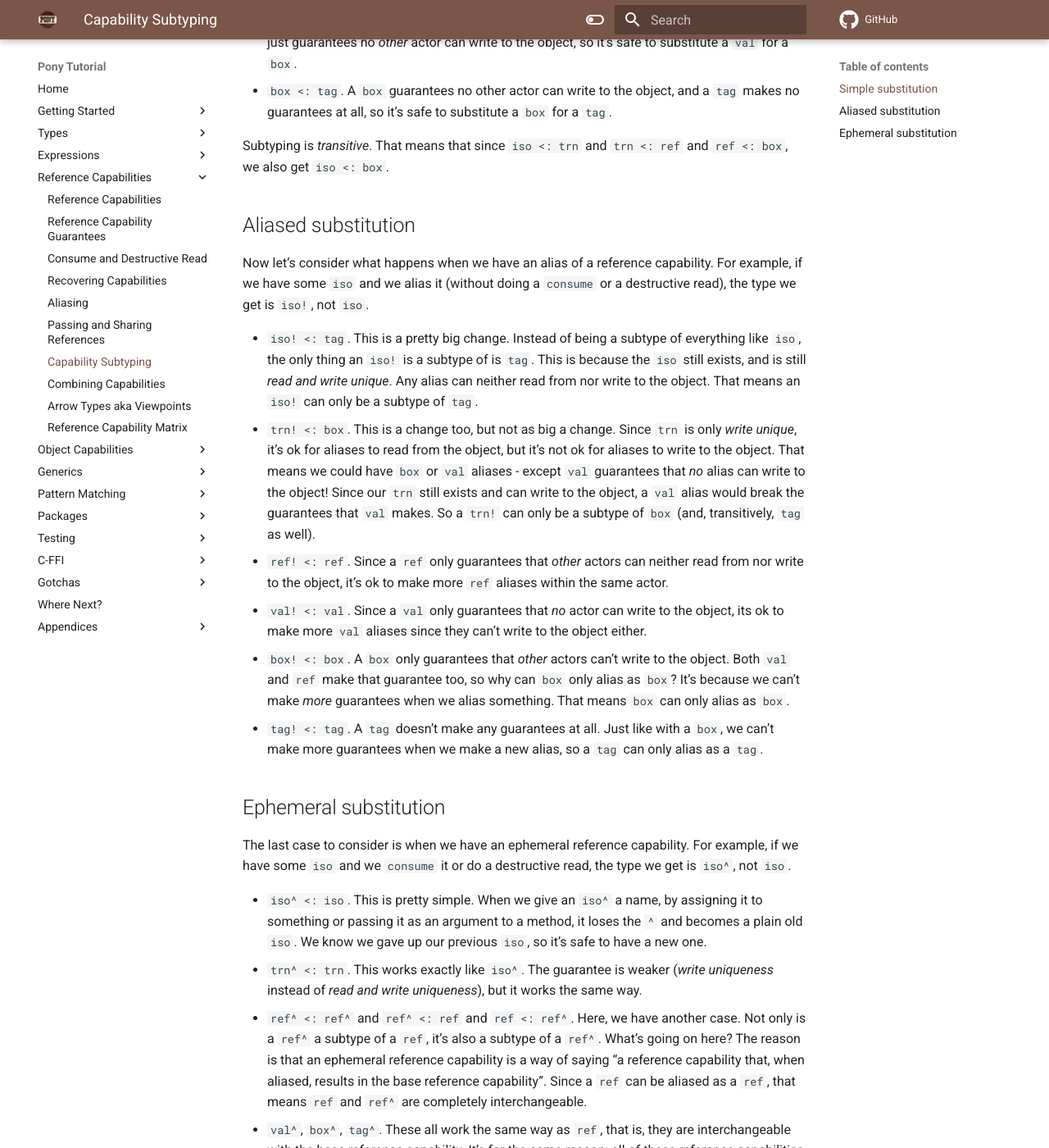
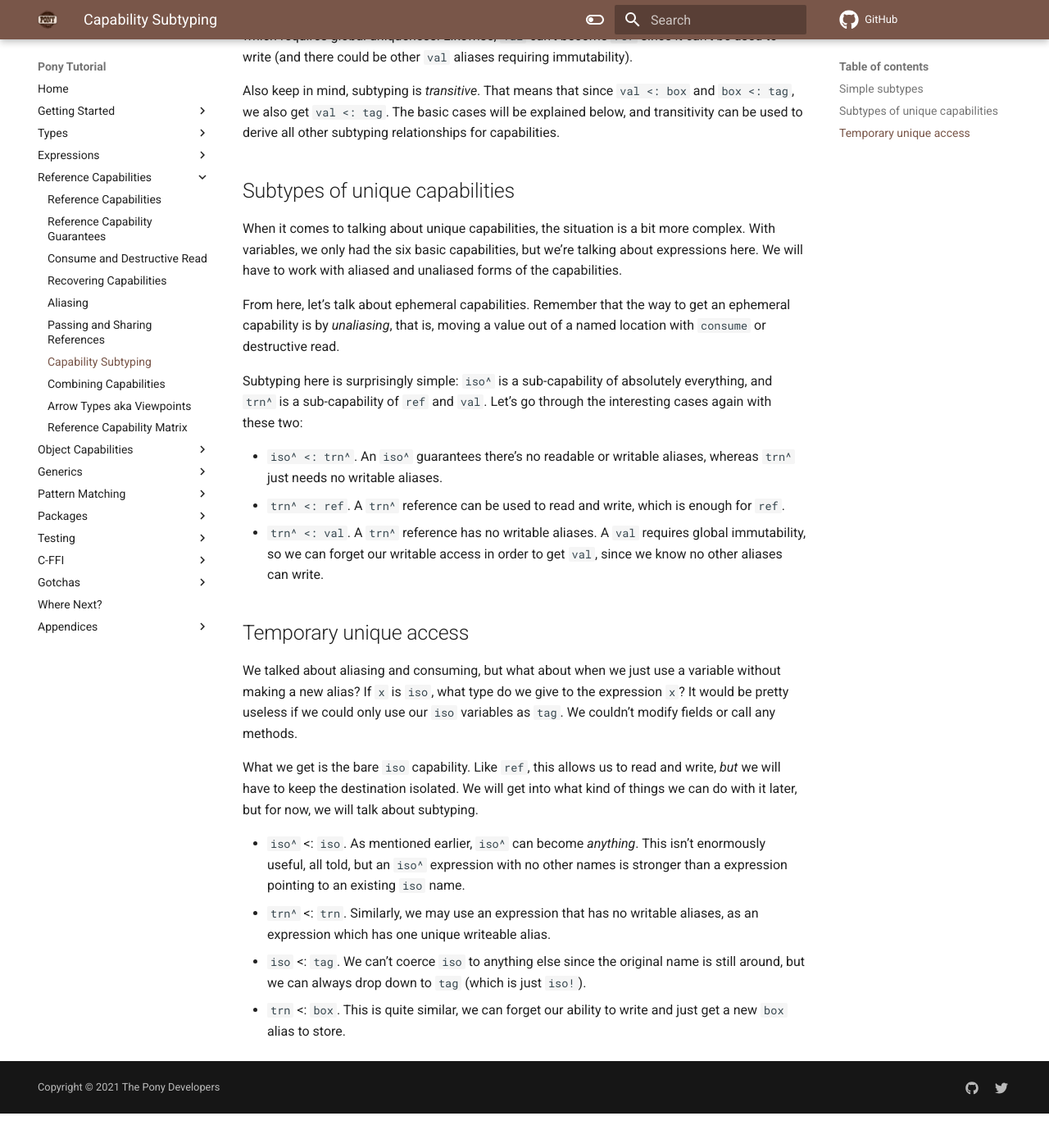
Before and after one commit to ponylang/pony-tutorial, an MkDocs documentation site: the page built from docs/reference-capabilities/capability-subtyping.md, in a window 1280 px wide and 1400 px high, scrolled down 689 px. Shown: the whole window at 82% size. Built offline with MkDocs 1.6.1 and Material for MkDocs 9.7.7, drawn with Linux system fonts in a browser that asks for light colours; comment, search, counter and statistics services are not loaded; after the commit the page ends 2047 px from its top, so only the background shows below that; some of the changed text lies outside the part shown.

Commit message:
Update for changes to use George Steed's subtyping model (#449)

```diff
--- a/docs/reference-capabilities/capability-subtyping.md
+++ b/docs/reference-capabilities/capability-subtyping.md
@@ -1,38 +1,45 @@
 # Capability Subtyping
 
-Subtyping is about _substitutability_. That is, if we need to supply a certain type, what other types can we substitute instead? Reference capabilities factor into this.
+## Simple subtypes
 
-## Simple substitution
+Subtyping is about _substitutability_. That is, if we need to supply a certain type, what other types can we substitute instead? Reference capabilities are one important component. We can start by going through a few simpler cases, and then we will talk about the full chart.
 
-First, let's cover substitution without worrying about ephemeral types (`^`) or alias types (`!`). The `<:` symbol means "is a subtype of" or alternatively "can be substituted for".
+First, let's focus on the four capabilities `ref`, `val`, `box`, and `tag`. These have a very useful property: they alias to themselves (and unalias to themselves, as well). This will make the subtyping a lot simpler to work with. Afterwards we can talk about `iso` and `trn`, whose subtyping is more intricate.
 
-* `iso <: trn`. An `iso` is _read and write unique_, and a `trn` is just _write unique_, so it's safe to substitute an `iso` for a `trn`.
-* `trn <: ref`. A `trn` is mutable and also _write unique_. A `ref` is mutable but makes no uniqueness guarantees. It's safe to substitute a `trn` for a `ref`.
-* `trn <: val`. This one is interesting. A `trn` is _write unique_ and a `val` is _globally immutable_, so why is it safe to substitute a `trn` for a `val`? The key is that, in order to do so, you have to _give up_ the `trn` you have. If you give up the _only_ variable that can write to an object, you know that no variable can write to it. That means it's safe to consider it _globally immutable_.
-* `ref <: box`. A `ref` guarantees no _other_ actor can read from or write to the object. A `box` just guarantees no _other_ actor can write to the object, so it's safe to substitute a `ref` for a `box`.
-* `val <: box`. A `val` guarantees _no_ actor, not even this one, can write to the object. A `box` just guarantees no _other_ actor can write to the object, so it's safe to substitute a `val` for a `box`.
-* `box <: tag`. A `box` guarantees no other actor can write to the object, and a `tag` makes no guarantees at all, so it's safe to substitute a `box` for a `tag`.
+To keep things brief, let's add a small shorthand. We will use the `<:` symbol to mean "is a subtype of", or you can read it as "can be used as".
 
-Subtyping is _transitive_. That means that since `iso <: trn` and `trn <: ref` and `ref <: box`, we also get `iso <: box`.
+* `ref <: box`. A `ref` can be written to and read from, while `box` only needs the ability to read.
+* `val <: box`. A `val` can be read from and is globally immutable, while `box` only requires the ability to read.
+* `box <: tag`. A `box` can be read from, while a `tag` doesn't have any permissions at all. In fact, anything can be used as `tag`.
 
-## Aliased substitution
+That's all there is to those four. A `ref` could have other mutable aliases, so it can't become `val`, which requires global uniqueness. Likewise,
+`val` can't become `ref` since it can't be used to write (and there could be other `val` aliases requiring immutability).
 
-Now let's consider what happens when we have an alias of a reference capability. For example, if we have some `iso` and we alias it (without doing a `consume` or a destructive read), the type we get is `iso!`, not `iso`.
+Also keep in mind, subtyping is _transitive_. That means that since `val <: box` and `box <: tag`, we also get `val <: tag`. The basic cases will be explained below, and transitivity can be used to derive all other subtyping relationships for capabilities.
 
-* `iso! <: tag`. This is a pretty big change. Instead of being a subtype of everything like `iso`, the only thing an `iso!` is a subtype of is `tag`. This is because the `iso` still exists, and is still _read and write unique_. Any alias can neither read from nor write to the object. That means an `iso!` can only be a subtype of `tag`.
-* `trn! <: box`. This is a change too, but not as big a change. Since `trn` is only _write unique_, it's ok for aliases to read from the object, but it's not ok for aliases to write to the object. That means we could have `box` or `val` aliases - except `val` guarantees that _no_ alias can write to the object! Since our `trn` still exists and can write to the object, a `val` alias would break the guarantees that `val` makes. So a `trn!` can only be a subtype of `box` (and, transitively, `tag` as well).
-* `ref! <: ref`. Since a `ref` only guarantees that _other_ actors can neither read from nor write to the object, it's ok to make more `ref` aliases within the same actor.
-* `val! <: val`. Since a `val` only guarantees that _no_ actor can write to the object, its ok to make more `val` aliases since they can't write to the object either.
-* `box! <: box`. A `box` only guarantees that _other_ actors can't write to the object. Both `val` and `ref` make that guarantee too, so why can `box` only alias as `box`? It's because we can't make _more_ guarantees when we alias something. That means `box` can only alias as `box`.
-* `tag! <: tag`. A `tag` doesn't make any guarantees at all. Just like with a `box`, we can't make more guarantees when we make a new alias, so a `tag` can only alias as a `tag`.
+## Subtypes of unique capabilities
 
-## Ephemeral substitution
+When it comes to talking about unique capabilities, the situation is a bit more complex. With variables, we only had the six basic capabilities,
+but we're talking about expressions here. We will have to work with aliased and unaliased forms of the capabilities.
 
-The last case to consider is when we have an ephemeral reference capability. For example, if we have some `iso` and we `consume` it or do a destructive read, the type we get is `iso^`, not `iso`.
+From here, let's talk about ephemeral capabilities. Remember that the way to get an ephemeral capability is by _unaliasing_, that is, moving a value out of a
+named location with `consume` or destructive read.
 
-* `iso^ <: iso`. This is pretty simple. When we give an `iso^` a name, by assigning it to something or passing it as an argument to a method, it loses the `^` and becomes a plain old `iso`. We know we gave up our previous `iso`, so it's safe to have a new one.
-* `trn^ <: trn`. This works exactly like `iso^`. The guarantee is weaker (_write uniqueness_ instead of _read and write uniqueness_), but it works the same way.
-* `ref^ <: ref^` and `ref^ <: ref` and `ref <: ref^`. Here, we have another case. Not only is a `ref^` a subtype of a `ref`, it's also a subtype of a `ref^`. What's going on here? The reason is that an ephemeral reference capability is a way of saying "a reference capability that, when aliased, results in the base reference capability". Since a `ref` can be aliased as a `ref`, that means `ref` and `ref^` are completely interchangeable.
-* `val^`, `box^`, `tag^`. These all work the same way as `ref`, that is, they are interchangeable with the base reference capability. It's for the same reason: all of these reference capabilities can be aliased as themselves.
+Subtyping here is surprisingly simple: `iso^` is a sub-capability of absolutely everything, and `trn^` is a sub-capability of `ref` and `val`. Let's go through the interesting cases again with these two:
 
-__Why do `ref^`, `val^`, `box^`, and `tag^` exist if they are interchangeable with their base reference capabilities?__ It's for two reasons: __reference capability recovery__ and __generics__. We'll cover both of those later.
+* `iso^ <: trn^`. An `iso^` guarantees there's no readable or writable aliases, whereas `trn^` just needs no writable aliases.
+* `trn^ <: ref`. A `trn^` reference can be used to read and write, which is enough for `ref`.
+* `trn^ <: val`. A `trn^` reference has no writable aliases. A `val` requires global immutability, so we can forget our writable access in order to get `val`, since we know no other aliases can write.
+
+## Temporary unique access
+
+We talked about aliasing and consuming, but what about when we just use a variable without making a new alias?
+If `x` is `iso`, what type do we give to the expression `x`? It would be pretty useless if we could only use our `iso` variables as `tag`. We couldn't modify fields or call any methods.
+
+What we get is the bare `iso` capability. Like `ref`, this allows us to read and write, *but* we will have to keep the destination isolated. We will get into what kind of things we can do with it later, but for now, we will talk about subtyping.
+
+* `iso^` <: `iso`. As mentioned earlier, `iso^` can become *anything*. This isn't enormously useful, all told, but an `iso^` expression with no other names
+is stronger than a expression pointing to an existing `iso` name.
+* `trn^` <: `trn`. Similarly, we may use an expression that has no writable aliases, as an expression which has one unique writeable alias.
+* `iso` <: `tag`. We can't coerce `iso` to anything else since the original name is still around, but we can always drop down to `tag` (which is just `iso!`).
+* `trn` <: `box`. This is quite similar, we can forget our ability to write and just get a new `box` alias to store.
```
Also changed, not shown: docs/reference-capabilities/aliasing.md (+16 -16 lines), docs/reference-capabilities/consume-and-destructive-read.md (+2 -2 lines).
